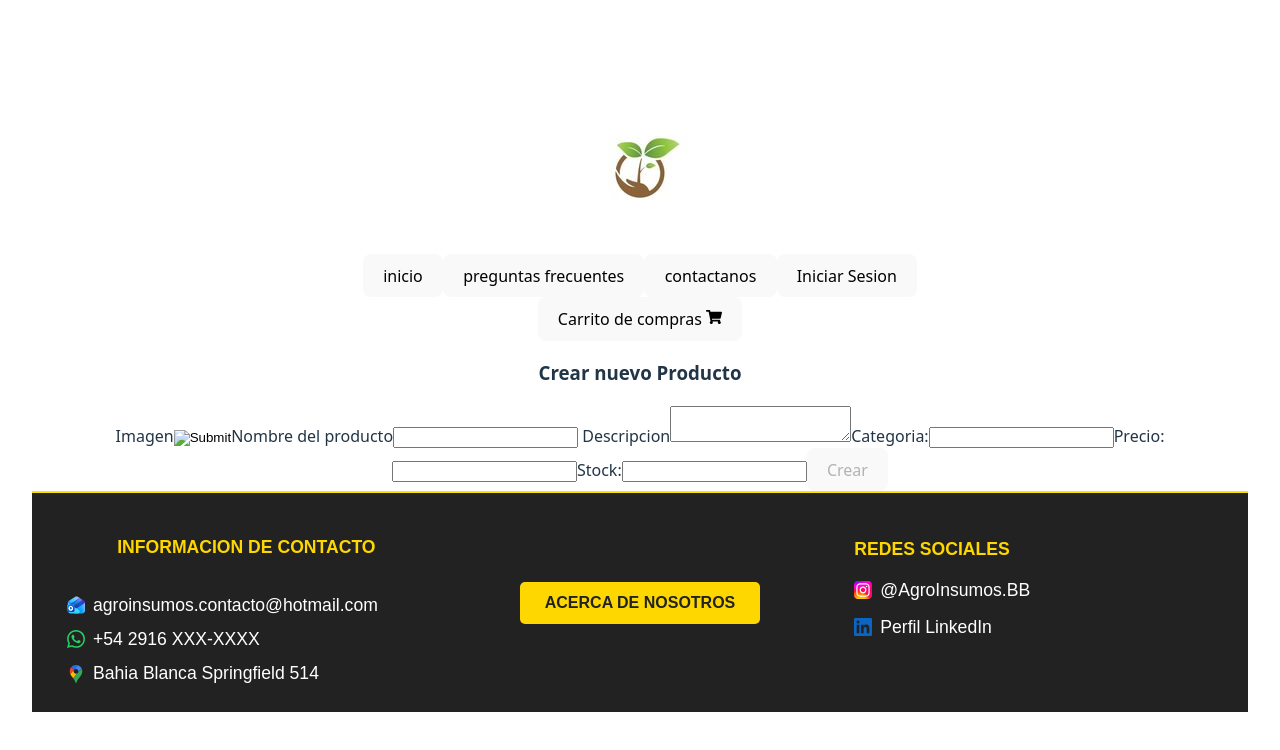
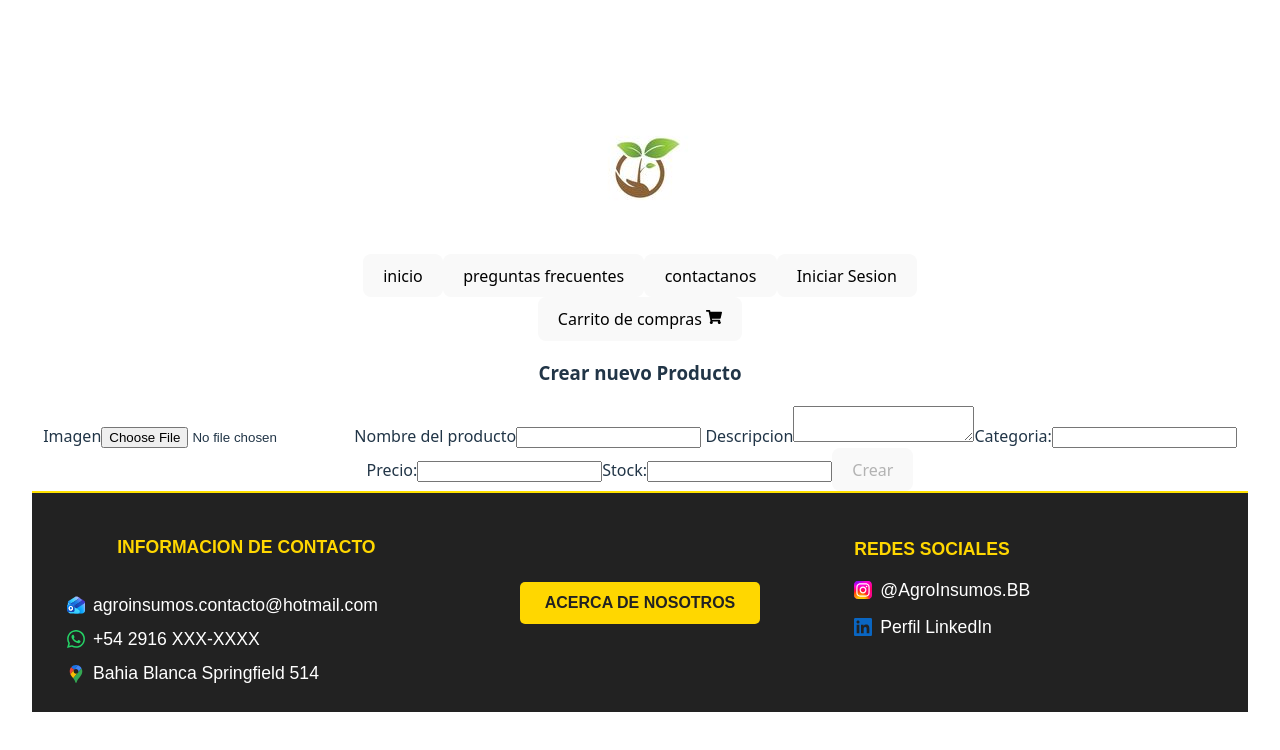
Before and after one commit to brunofernandez87/Eccomerce-Frontend, a React (Vite) app: page /create in a window 1280 px wide. Shown: the top 750 px of the page. Built offline with nearby package versions, Linux system fonts and the light colour scheme.

Commit message:
el usuario puede agregar una imagen

```diff
--- a/src/components/createProduct.tsx
+++ b/src/components/createProduct.tsx
@@ -17,11 +17,12 @@ export default function CreateProduct() {
   function createProduct(event) {
     event.preventDefault();
     const formData = new FormData(event.target);
+    const image = URL.createObjectURL(formData.get("image"));
     const stock = formData.get("stock");
     const price = formData.get("price");
     const newProduct = {
       id_product: productList.length + 1,
-      image: formData.get("image"),
+      image: image,
       name: formData.get("name"),
       description: formData.get("description"),
       category: formData.get("category"),
@@ -38,7 +39,7 @@ export default function CreateProduct() {
       <h3> Crear nuevo Producto</h3>
       <form onSubmit={createProduct}>
         <label htmlFor="image"> Imagen</label>
-        <input type="image" name="image"></input>
+        <input type="file" name="image" accept="image/"></input>
         <label htmlFor="name">Nombre del producto</label>
         <input
           type="text"
```
